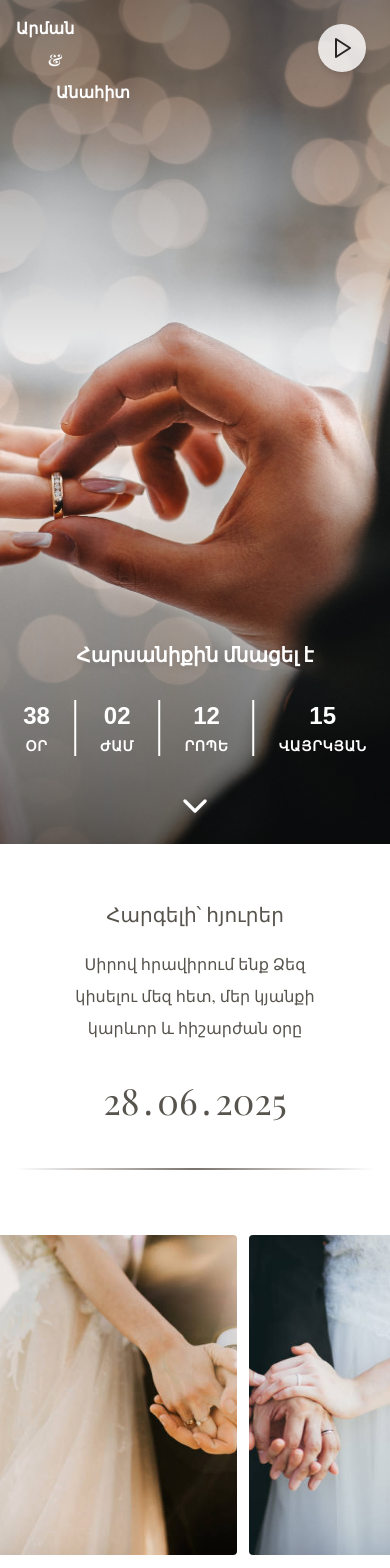
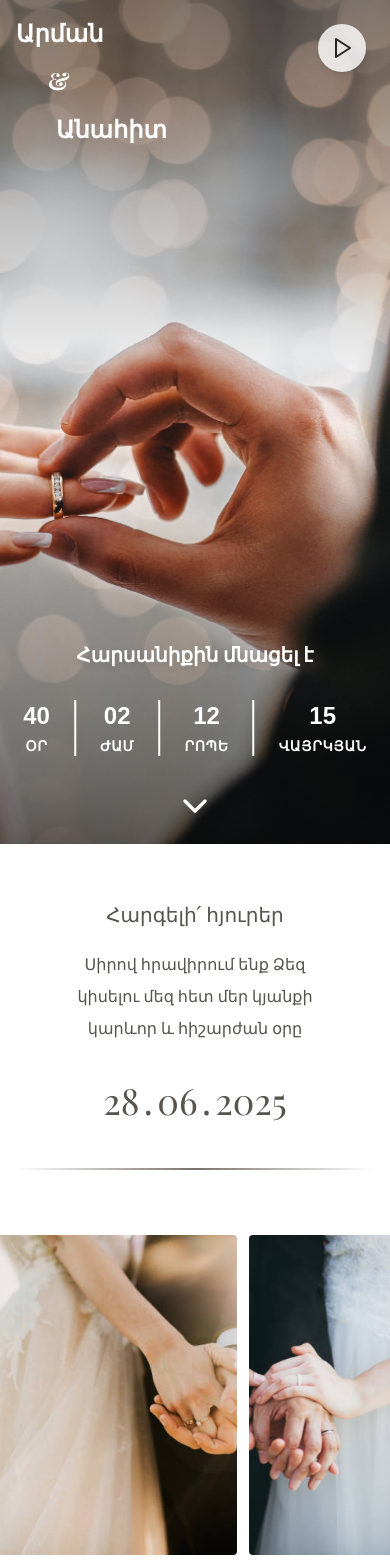
Before and after one commit to gabrielyanarman/lilit-w-app, a Next.js app: page / in a window 390 px wide. Shown: the top 1568 px of the page. Built offline with nearby package versions, Linux system fonts and the light colour scheme; a web font is replaced by a local one.

Commit message:
Fix issue with timer

```diff
--- a/app/page.tsx
+++ b/app/page.tsx
@@ -44,13 +44,13 @@ export default function Home() {
           {/* Semi-transparent overlay for names - mobile only */}
 
           <div className="absolute top-4 left-4 transform flex flex-col items-center cursor-pointer z-10 md:hidden">
-            <h1 className="font-serif text-white font-bold">Արման</h1>
+            <h1 className="font-serif text-white font-bold text-2xl">Արման</h1>
           </div>
-          <div className="absolute top-12 left-12 transform flex flex-col items-center cursor-pointer z-10 md:hidden">
-            <h1 className="font-serif text-white font-bold">&</h1>
+          <div className="absolute top-16 left-12 transform flex flex-col items-center cursor-pointer z-10 md:hidden">
+            <h1 className="font-serif text-white font-bold text-2xl">&</h1>
           </div>
-          <div className="absolute top-20 left-14 transform flex flex-col items-center cursor-pointer z-10 md:hidden">
-            <h1 className="font-serif text-white font-bold">Անահիտ</h1>
+          <div className="absolute top-28 left-14 transform flex flex-col items-center cursor-pointer z-10 md:hidden">
+            <h1 className="font-serif text-white font-bold text-2xl">Անահիտ</h1>
           </div>
 
           {/* Semi-transparent overlay for countdown - mobile only */}
@@ -60,7 +60,7 @@ export default function Home() {
             <p className="text-xl md:text-2xl my-8 font-bold md:font-light text-white font-serif drop-shadow-md">
               Հարսանիքին մնացել է
             </p>
-            <CountdownTimer targetDate="2025-06-26T17:00:00" />
+            <CountdownTimer targetDate="2025-06-28T17:00:00" />
           </div>
           <div
             className="absolute bottom-2 left-1/2 transform -translate-x-1/2 flex flex-col items-center cursor-pointer z-10 md:hidden"
@@ -75,12 +75,12 @@ export default function Home() {
           <div></div>
           <div className="flex flex-col gap-2">
             <p className="text-xl md:text-2xl mb-4 font-light text-stone-600 font-serif">
-              Հարգելի՝ հյուրեր
+              Հարգելի՛ հյուրեր
             </p>
             <p className="text-stone-600 font-serif">Սիրով հրավիրում ենք Ձեզ</p>
 
             <p className="text-stone-600 font-serif">
-              կիսելու մեզ հետ, մեր կյանքի
+              կիսելու մեզ հետ մեր կյանքի
             </p>
             <p className="text-stone-600 font-serif">կարևոր և հիշարժան օրը</p>
             <p className="mt-8 text-stone-600 font-serif text-4xl">
@@ -91,7 +91,7 @@ export default function Home() {
             <p className="text-xl md:text-2xl mt-8 mb-14 font-light text-stone-600 font-serif">
               Հարսանիքին մնացել է
             </p>
-            <CountdownTimer targetDate="2025-06-26T17:00:00" />
+            <CountdownTimer targetDate="2025-06-28T17:00:00" />
           </div>
         </div>
       </section>
@@ -124,7 +124,7 @@ export default function Home() {
                 <Calendar className="h-8 w-8 text-stone-500" />
               </div>
               <h3 className="font-serif text-2xl mb-6 text-stone-600">
-                Ամսաթիվը
+                Ամսաթիվ
               </h3>
               <p className="text-xl font-light text-stone-500">
                 Հունիսի 28, 2025
@@ -144,7 +144,7 @@ export default function Home() {
                 Հաղարծնի վանք
               </p>
               <p className="text-stone-500 font-light mt-2">Տավուշի մարզ</p>
-              <p className="text-xl font-light text-stone-500 mt-4">14:30</p>
+              <p className="text-xl font-light text-stone-500 mt-4">14:00</p>
               <Button
                 onClick={() => {
                   window.open(
```
